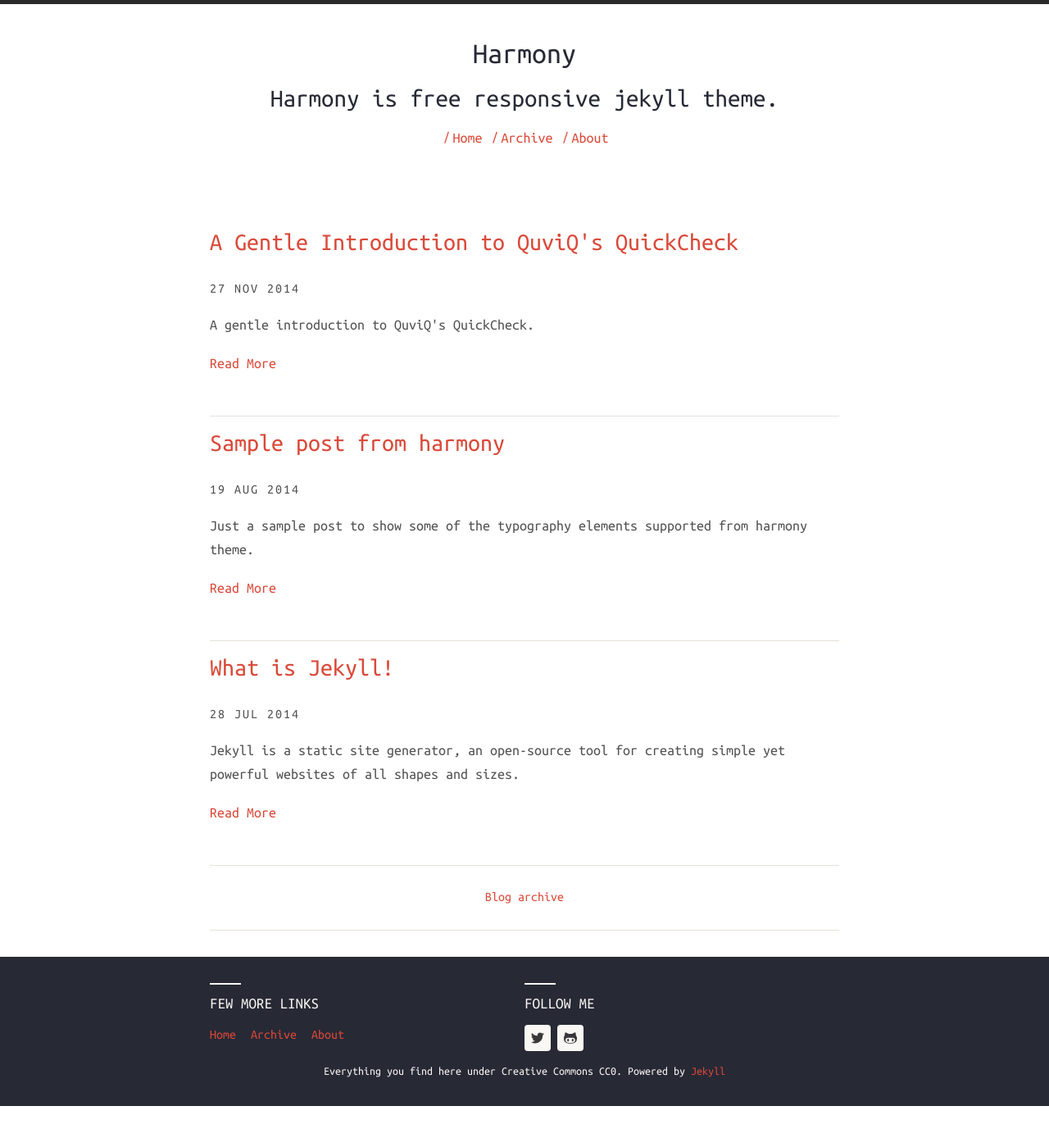
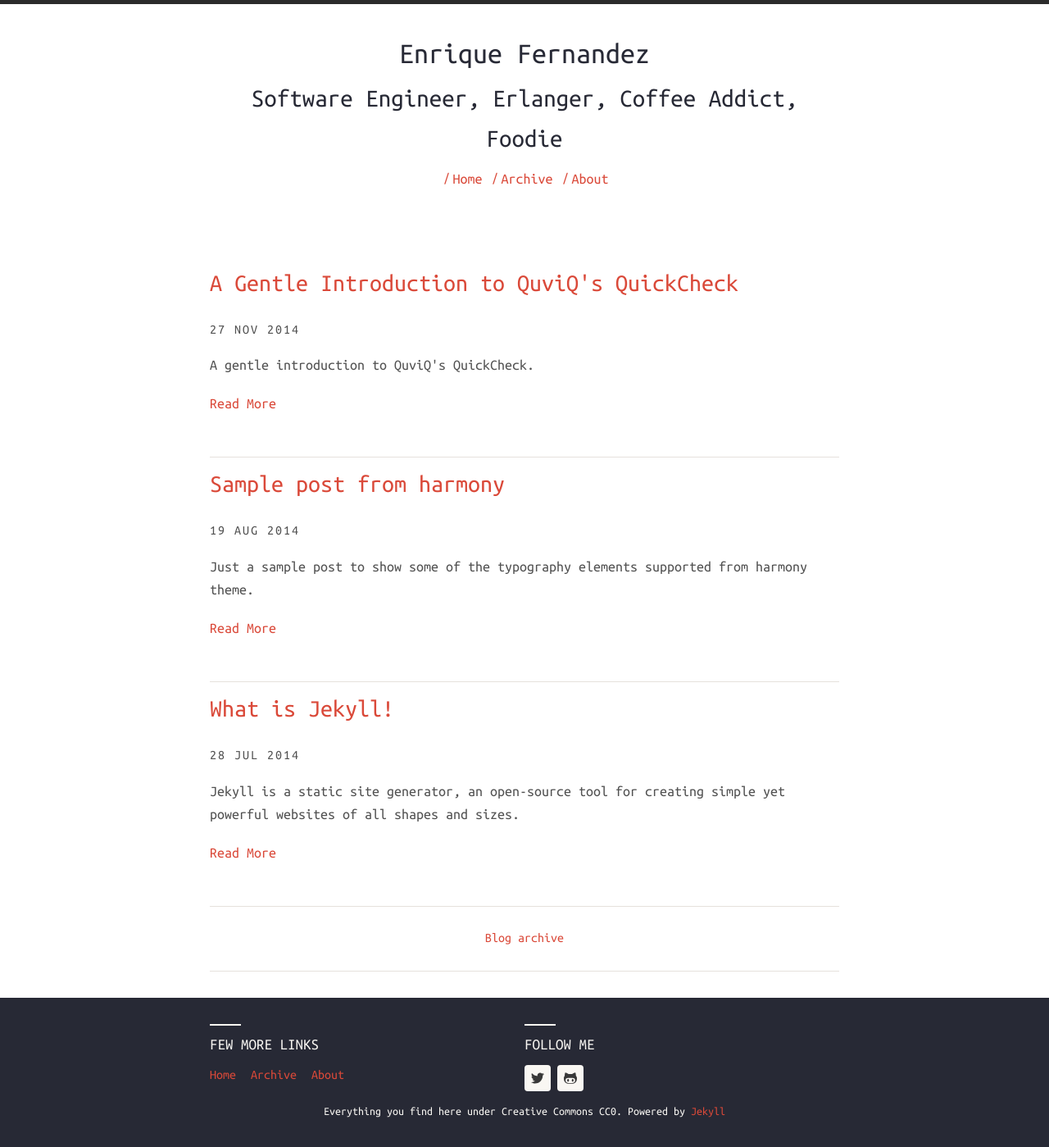
Before and after one commit to efcasado/efcasado.github.io, a Jekyll site: the page built from index.html, in a window 1280 px wide. Shown: the whole page at 82% size. Built offline with Jekyll 4.4.1, drawn with Linux system fonts in a browser that asks for light colours; nearby versions of some CDN libraries; before the commit the page ends 1349 px from its top, so only the background shows below that.

Commit message:
Update blog's name and description

```diff
--- a/_config.yml
+++ b/_config.yml
@@ -8,9 +8,8 @@
 
 # Harmony theme configuration. Please change accordingly.
 harmony:
-  name: Harmony
-  # Little description about your site
-  description: Harmony is free responsive jekyll theme.
+  name: Enrique Fernandez
+  description: Software Engineer, Erlanger, Coffee Addict, Foodie
   meta_description: Harmony is free responsive jekyll theme. This will appear in your document head meta (for Google search results) and in your feed.xml site description.
   basetheme: theme-base-01 # pre defined thmes are darken, blue-water, redish.
   author: # Author details
```
